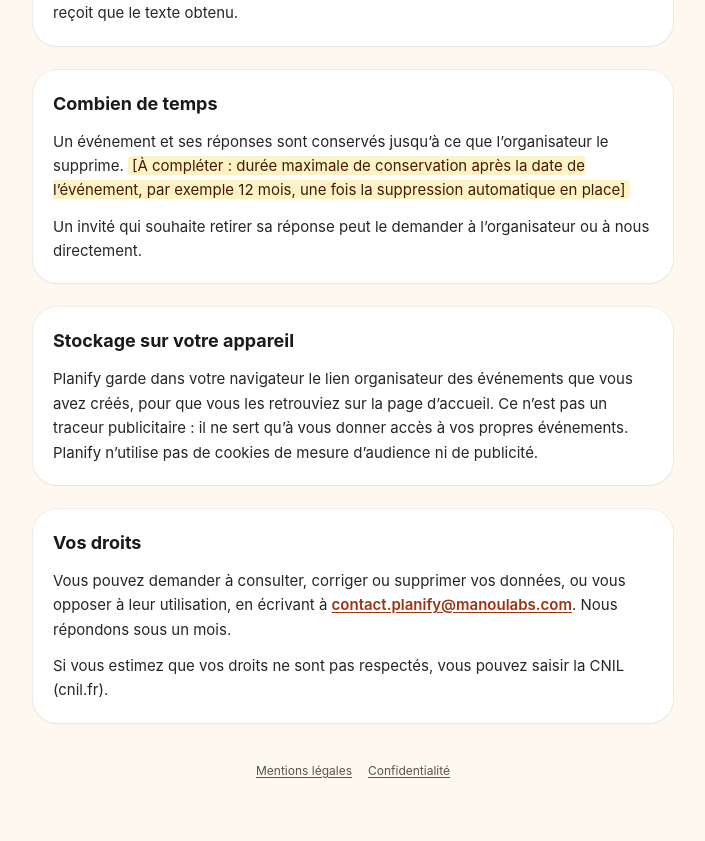
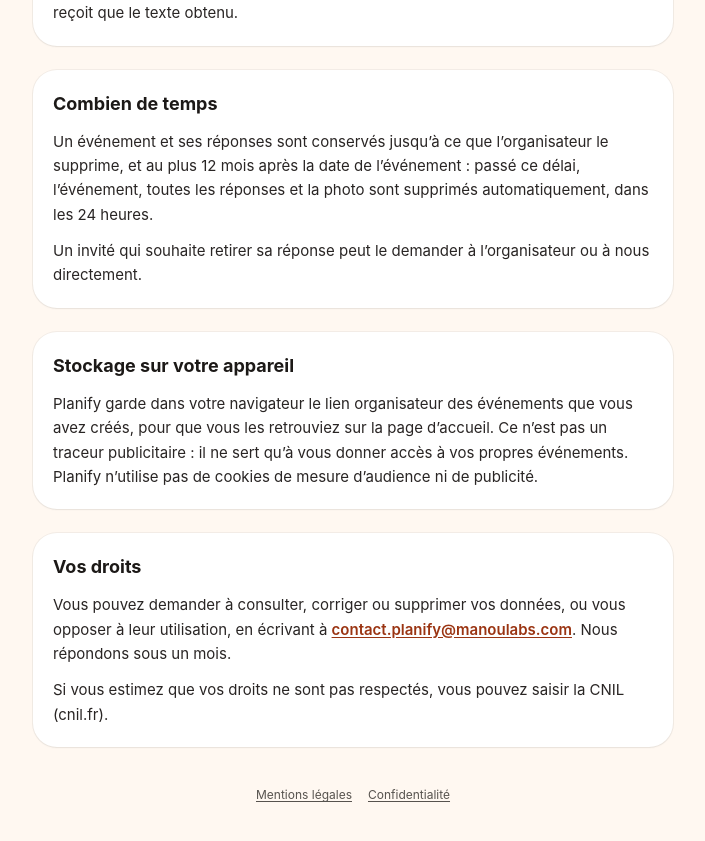
Before and after one commit to manou38-dum/planify, a Next.js app: page /confidentialite in a window 1280 px wide. Shown: the part 1660-2501 px from the top of the page, without its empty margins (287-992 px from the left). Built offline with nearby package versions, Linux system fonts and the light colour scheme.

Commit message:
Confidentialité : durée de conservation de 12 mois
Co-Authored-By: Claude Opus 5.5 <noreply@anthropic.com>
Claude-Session: https://claude.ai/code/session_01Lz5UL1KRY4u8ZyhmnYYFj6

```diff
--- a/app/confidentialite/page.js
+++ b/app/confidentialite/page.js
@@ -1,4 +1,4 @@
-import { LegalLayout, Section, AFaire, Contact } from '../components/LegalLayout'
+import { LegalLayout, Section, Contact } from '../components/LegalLayout'
 
 export const metadata = {
   title: 'Confidentialité — Planify',
@@ -49,7 +49,7 @@ export default function Confidentialite() {
       </Section>
 
       <Section title="Combien de temps">
-        <p>Un événement et ses réponses sont conservés jusqu’à ce que l’organisateur le supprime. <AFaire>durée maximale de conservation après la date de l’événement, par exemple 12 mois, une fois la suppression automatique en place</AFaire></p>
+        <p>Un événement et ses réponses sont conservés jusqu’à ce que l’organisateur le supprime, et au plus 12 mois après la date de l’événement : passé ce délai, l’événement, toutes les réponses et la photo sont supprimés automatiquement, dans les 24 heures.</p>
         <p>Un invité qui souhaite retirer sa réponse peut le demander à l’organisateur ou à nous directement.</p>
       </Section>
 
```
